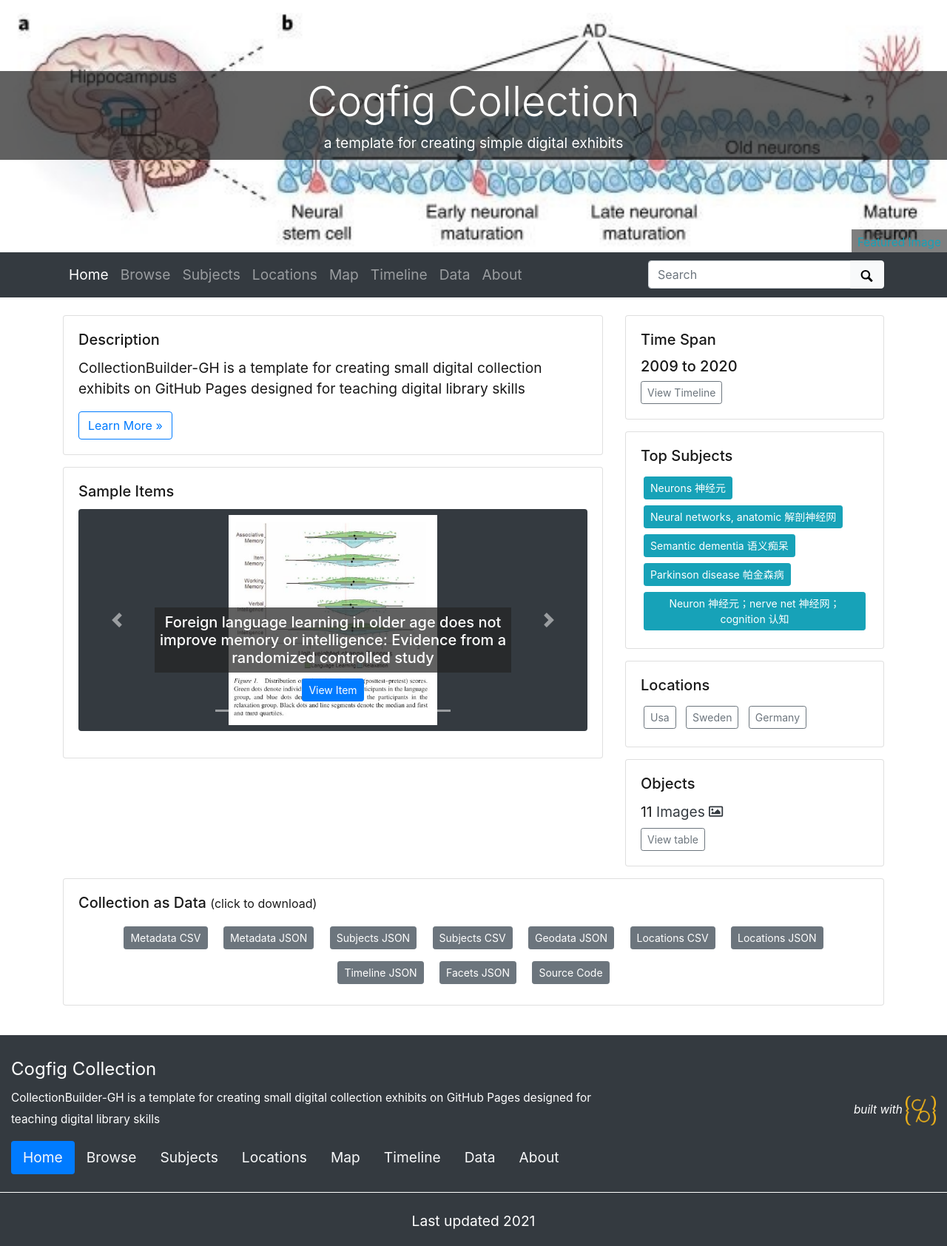
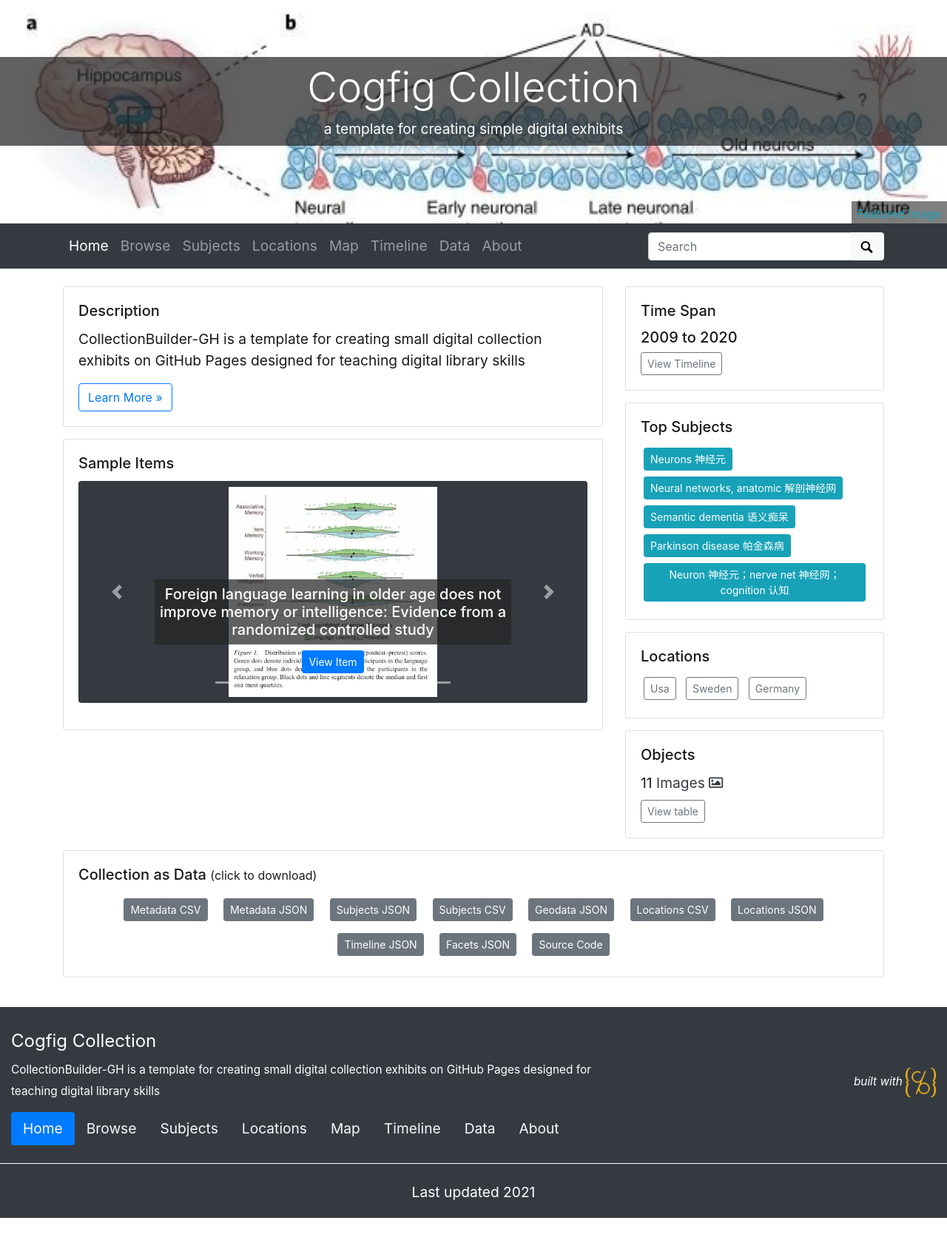
Before and after one commit to archivesw/cogfigcollection, a Jekyll site: the page built from index.md, in a window 1280 px wide. Shown: the whole page at 74% size. Built offline with Jekyll 4.4.1, drawn with Linux system fonts in a browser that asks for light colours; after the commit the page ends 1646 px from its top, so only the background shows below that.

Commit message:
update them.yml

```diff
--- a/_data/theme.yml
+++ b/_data/theme.yml
@@ -10,7 +10,7 @@
 # use either an objectid (from an item in this collect), a relative location of an image in this repo (ex. /assets/img/feature.jpg), or a full url to an image elsewhere
 featured-image: cogfig006
 # optional: add extra padding around collection title for a larger image feature.
-home-title-y-padding: # Default is 8em
+home-title-y-padding: 4em
 # optional: change position of background image, center, top, bottom
 home-banner-image-position: top
 # height of the carousel at the bottom of the home page; this is in px, but just enter a number (don't include "px"). Default is 300
```
